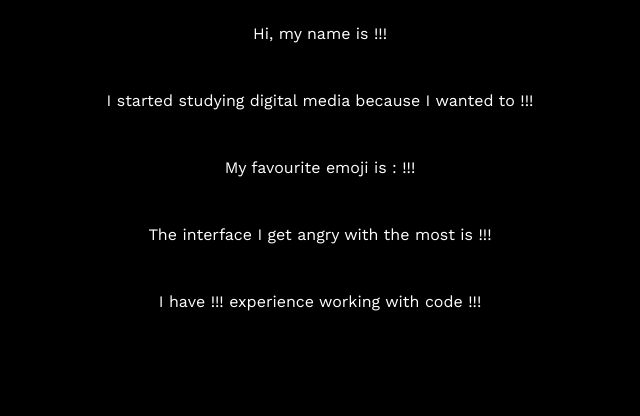
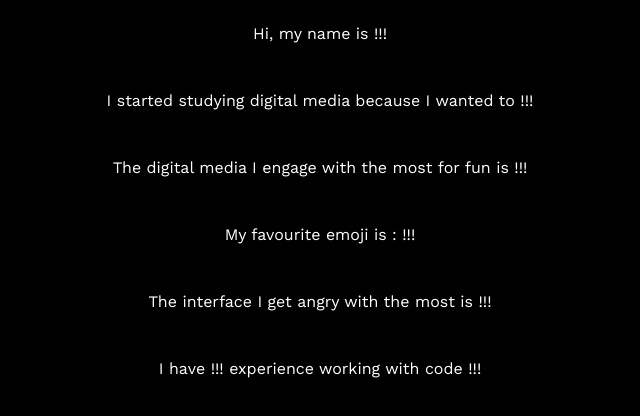
Before and after one commit to p-mcmahon-rmit/intro-exercise-template, a plain HTML site: page index.html in a window 1280 px wide. Shown: the whole page, without its empty margins (320-960 px from the left). Drawn offline with nearby package versions, Linux system fonts and the light colour scheme.

Commit message:
Update index.html

```diff
--- a/index.html
+++ b/index.html
@@ -21,9 +21,16 @@
 <body>
   <!-- please fill in the details by replacing !!! and push to GitHub -->
   <p>Hi, my name is !!!</p>
+
   <p>I started studying digital media because I wanted to !!!</p>
+
+  <p>The digital media I engage with the most for fun is !!!</p>
+
   <p>My favourite emoji is : !!!</p>
+
   <p>The interface I get angry with the most is !!!</p>
+
   <p>I have !!! experience working with code !!!<!-- elaborate as much as you like --></p>
+
 </body>
 </html>
```
